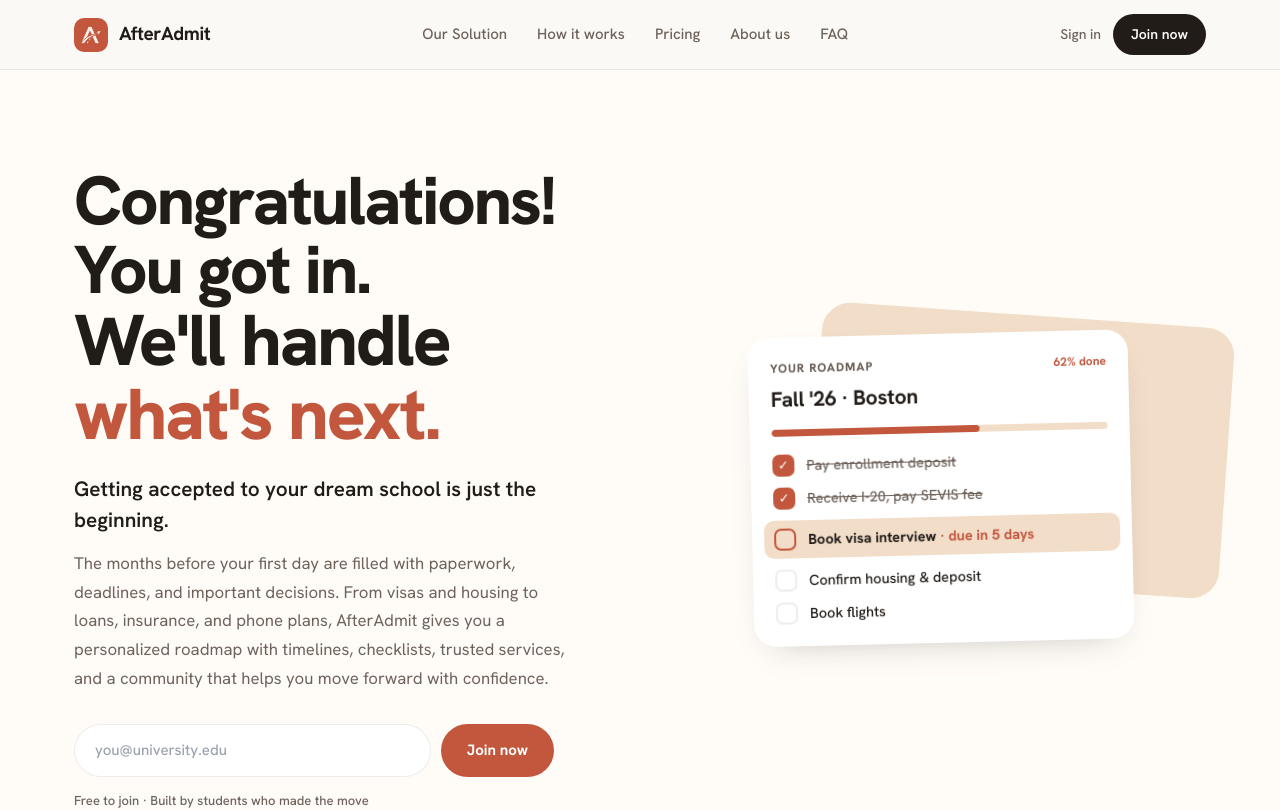
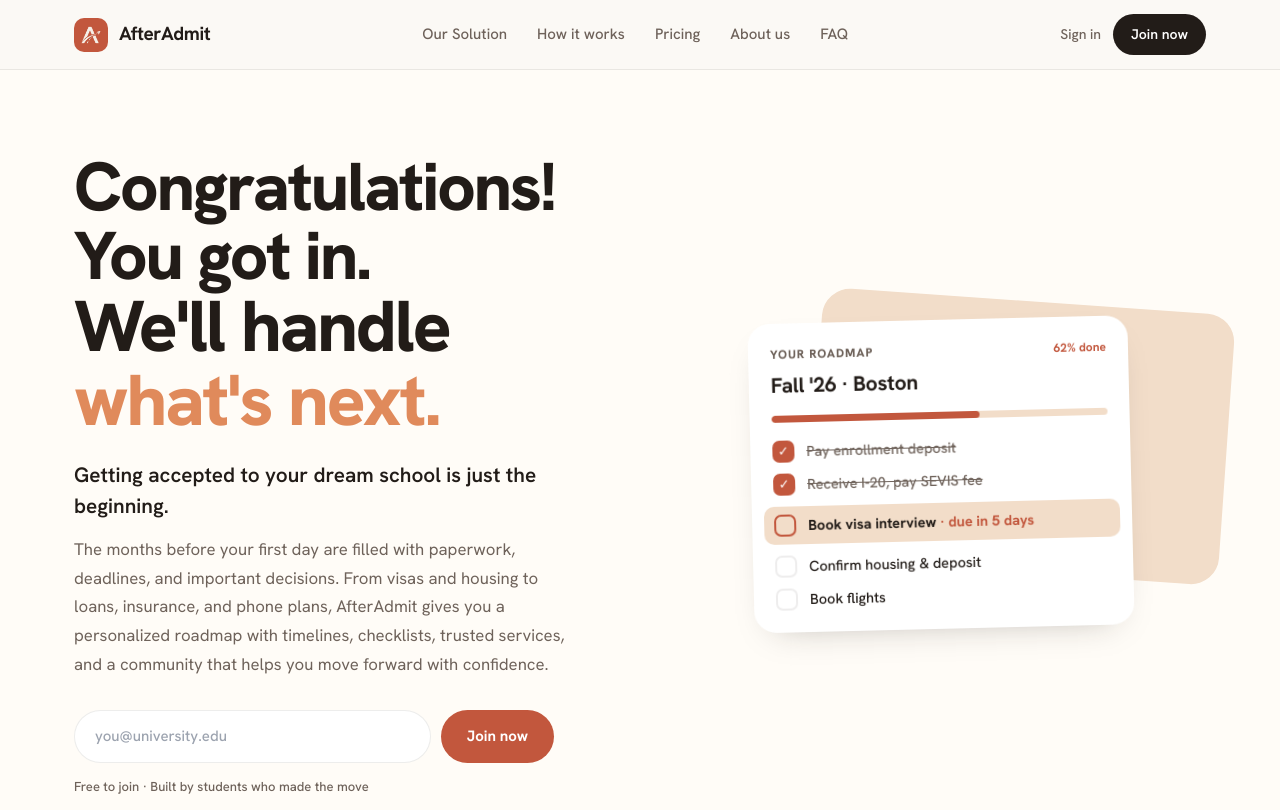
Before and after one commit to afteradmit/afteradmit-website, a Next.js app: page / in a window 1280 px wide. Shown: the top 810 px of the page. Built offline with nearby package versions, Linux system fonts and the light colour scheme.

Commit message:
Reduce Hero top padding from 96px to 82px and update accent color to apricot
Co-Authored-By: Claude Sonnet 4.6 <noreply@anthropic.com>

```diff
--- a/components/Hero.tsx
+++ b/components/Hero.tsx
@@ -15,7 +15,7 @@ export default function Hero({ email, onEmail, onSubmit, ctaLabel }: HeroProps)
       style={{
         maxWidth: 1180,
         margin: '0 auto',
-        padding: 'clamp(48px,8vw,96px) 24px clamp(40px,6vw,80px)',
+        padding: 'clamp(40px,6.8vw,82px) 24px clamp(40px,6vw,80px)',
         display: 'grid',
         gridTemplateColumns: 'repeat(auto-fit,minmax(330px,1fr))',
         gap: 'clamp(40px,6vw,72px)',
@@ -35,7 +35,7 @@ export default function Hero({ email, onEmail, onSubmit, ctaLabel }: HeroProps)
         >
           <span style={{ fontSize: '0.94em', display: 'block' }}>Congratulations! You got in.</span>
           We&apos;ll handle{' '}
-          <span style={{ color: 'var(--terracotta)' }}>what&apos;s next.</span>
+          <span style={{ color: 'var(--apricot)' }}>what&apos;s next.</span>
         </h1>
 
         <p
```
